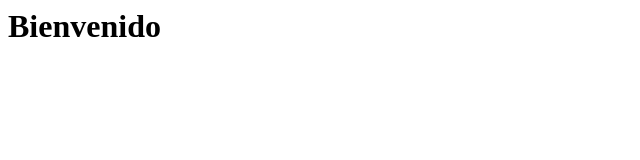
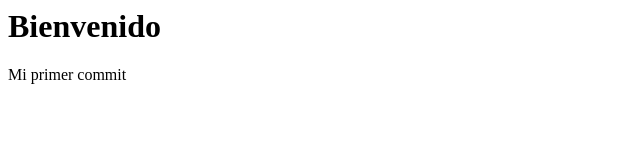
Before and after one commit to Polipita/Alejandro, a plain HTML site: page index.html in a window 1280 px wide. Shown: the whole page, without its empty margins (0-640 px from the left). Drawn offline with Linux system fonts and the light colour scheme.

Commit message:
subiendo parrafo

```diff
--- a/index.html
+++ b/index.html
@@ -1 +1,2 @@
 <h1>Bienvenido</h1>
+<p>Mi primer commit</p>
```
